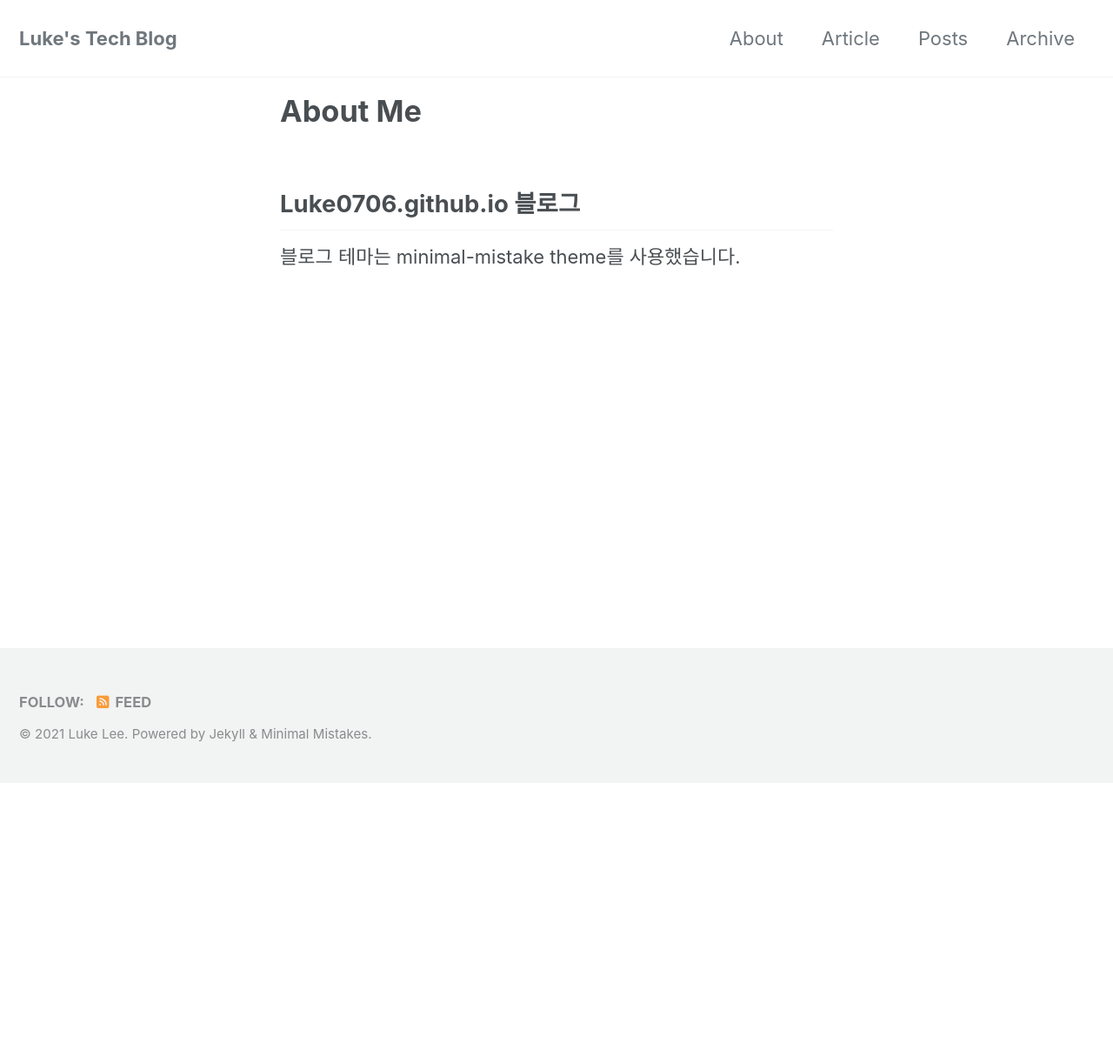
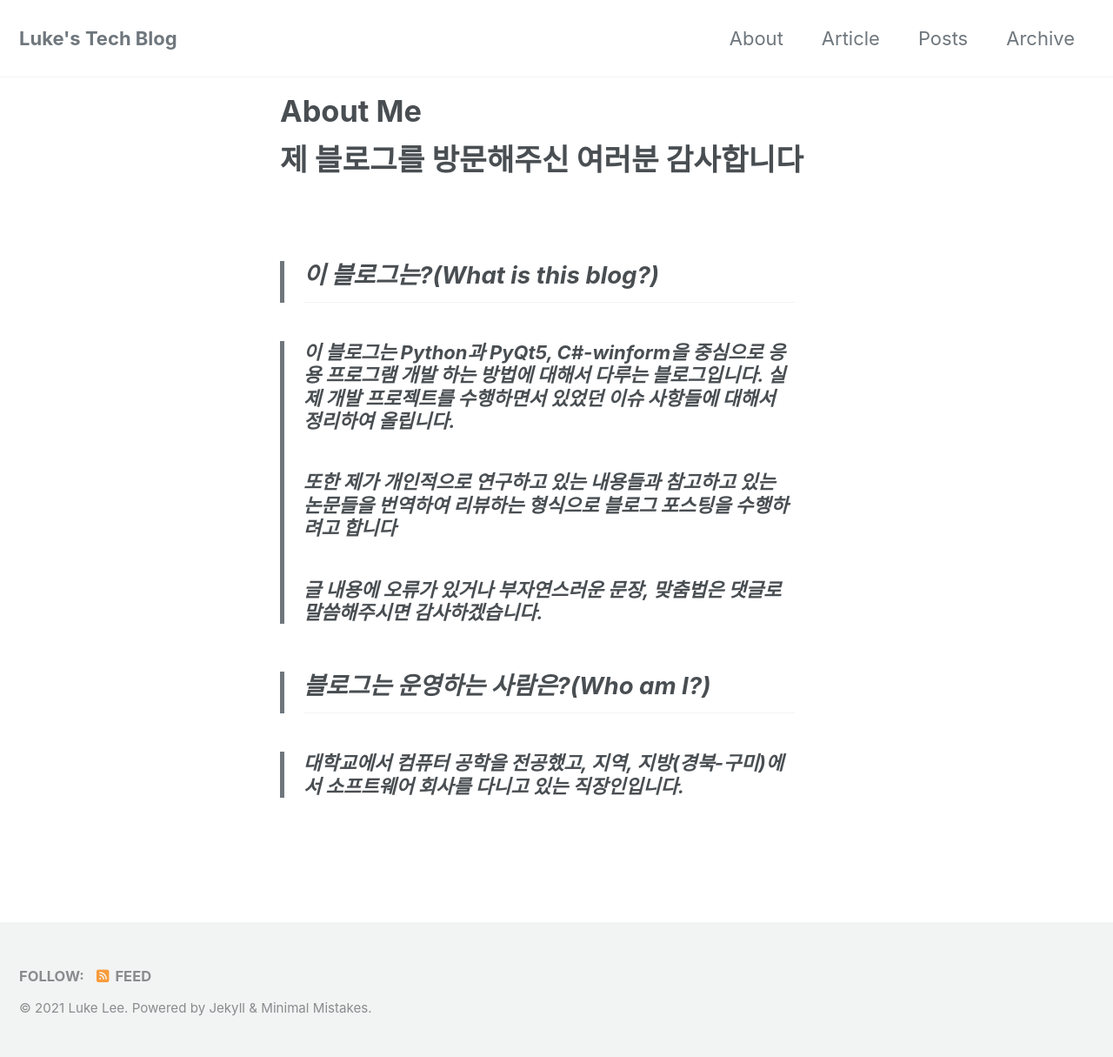
Before and after one commit to luke0706/luke0706.github.io, a Jekyll site: the page built from _pages/about.md, in a window 1280 px wide. Shown: the whole page at 87% size. Built offline with Jekyll 4.4.1, drawn with Linux system fonts in a browser that asks for light colours; cached includes are drawn as plain includes; nearby versions of some CDN libraries; before the commit the page ends 900 px from its top, so only the background shows below that.

Commit message:
modify-about page

```diff
--- a/_pages/about.md
+++ b/_pages/about.md
@@ -4,6 +4,16 @@ permalink: /about/
 layout: single
 ---
 
-## Luke0706.github.io 블로그
+# 제 블로그를 방문해주신 여러분 감사합니다
+> ## 이 블로그는?(What is this blog?)
 
-블로그 테마는 minimal-mistake theme를 사용했습니다.
+
+> ### 이 블로그는 Python과 PyQt5, C#-winform을 중심으로 응용 프로그램 개발 하는 방법에 대해서 다루는 블로그입니다. 실제 개발 프로젝트를 수행하면서 있었던 이슈 사항들에 대해서 정리하여 올립니다.
+> ### 또한 제가 개인적으로 연구하고 있는 내용들과 참고하고 있는 논문들을 번역하여 리뷰하는 형식으로 블로그 포스팅을 수행하려고 합니다
+> ### 글 내용에 오류가 있거나 부자연스러운 문장, 맞춤법은 댓글로 말씀해주시면 감사하겠습니다.
+
+
+> ## 블로그는 운영하는 사람은?(Who am I?)
+
+
+> ### 대학교에서 컴퓨터 공학을 전공했고, 지역, 지방(경북-구미)에서 소프트웨어 회사를 다니고 있는 직장인입니다.
```
Also changed, not shown: _posts/2020-03-23.md (renamed from _drafts/2020-03-23.md, +2 -2 lines), _posts/2020-12-28.md (added, +20 -0 lines).
